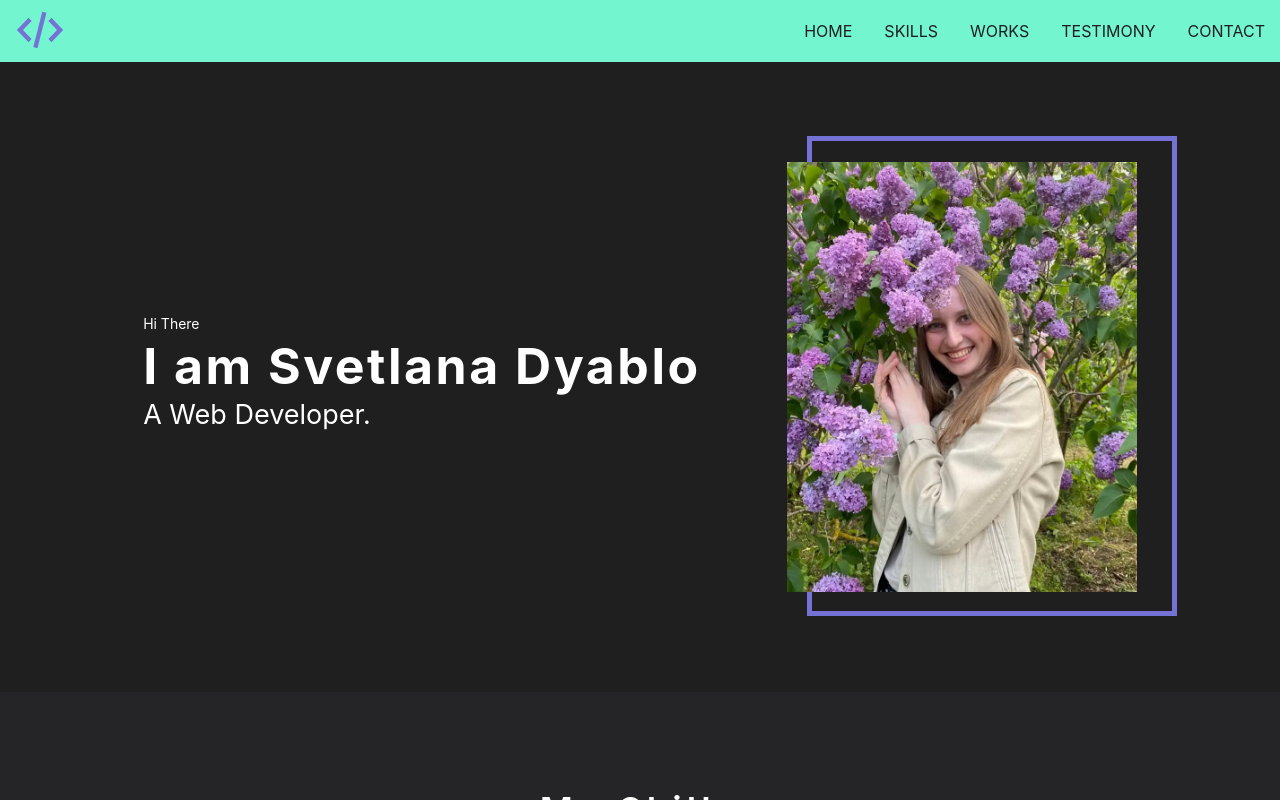
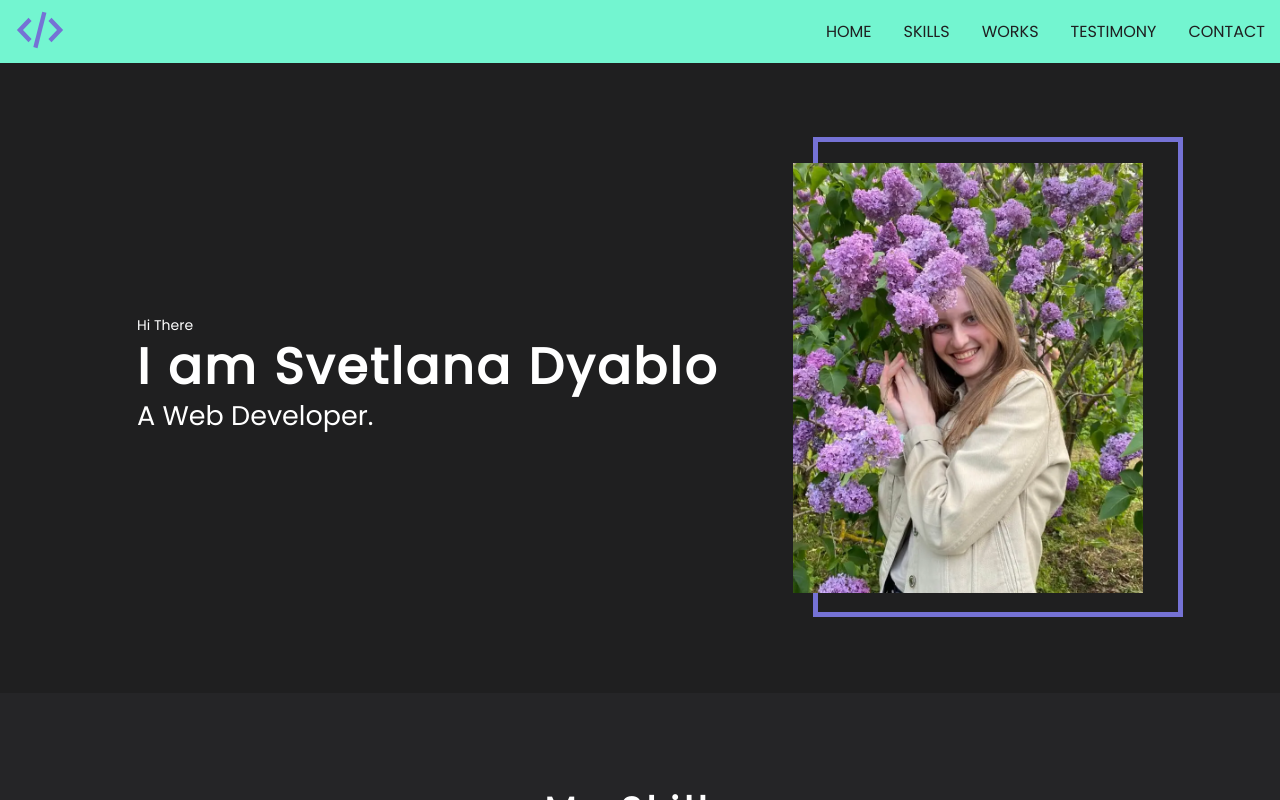
Before and after one commit to akach-dev/styled, a React (Create React App) app: page / in a window 1280 px wide. Built offline with nearby package versions, Linux system fonts and the light colour scheme.

Commit message:
add global styles

```diff
--- a/src/index.css
+++ /dev/null
@@ -1,66 +0,0 @@
-body {
-    font-family: -apple-system, BlinkMacSystemFont, 'Segoe UI', 'Roboto', 'Oxygen',
-    'Ubuntu', 'Cantarell', 'Fira Sans', 'Droid Sans', 'Helvetica Neue',
-    sans-serif;
-    -webkit-font-smoothing: antialiased;
-    -moz-osx-font-smoothing: grayscale;
-}
-
-code {
-    font-family: source-code-pro, Menlo, Monaco, Consolas, 'Courier New',
-    monospace;
-}
-
-/* Обнуляющий стиль */
-*,
-*::before,
-*::after {
-    box-sizing: border-box;
-    margin: 0;
-    padding: 0;
-    border: 0;
-}
-
-li {
-    list-style: none;
-}
-
-a {
-    color: inherit;
-}
-
-a,
-a:visited {
-    text-decoration: none;
-}
-
-a:hover {
-    text-decoration: none;
-}
-
-h1,
-h2,
-h3,
-h4,
-h5,
-h6 {
-    font-weight: inherit;
-    font-size: inherit;
-}
-
-img {
-    vertical-align: top;
-}
-
-body,
-html {
-    height: 100%;
-    line-height: 1;
-}
-
-main {
-    flex: 1 1 auto;
-    background-color: antiquewhite;
-}
-
-/* ================================================================ */
--- a/src/index.tsx
+++ b/src/index.tsx
@@ -1,16 +1,17 @@
 import React from 'react';
 import ReactDOM from 'react-dom/client';
-import './index.css';
 import App from './App';
 import reportWebVitals from './reportWebVitals';
+import {GlobalStyled} from "./styles/Global.styled";
 
 const root = ReactDOM.createRoot(
-  document.getElementById('root') as HTMLElement
+   document.getElementById('root') as HTMLElement
 );
 root.render(
-  <React.StrictMode>
-    <App />
-  </React.StrictMode>
+   <React.StrictMode>
+     <GlobalStyled/>
+     <App/>
+   </React.StrictMode>
 );
 
 // If you want to start measuring performance in your app, pass a function
--- /dev/null
+++ b/src/styles/Global.styled.tsx
@@ -0,0 +1,71 @@
+import {createGlobalStyle} from "styled-components";
+
+export const GlobalStyled = createGlobalStyle`
+  body {
+    font-family: 'Poppins', sans-serif, -apple-system, BlinkMacSystemFont, 'Segoe UI', 'Roboto', 'Oxygen',
+    'Ubuntu', 'Cantarell', 'Fira Sans', 'Droid Sans', 'Helvetica Neue',
+    sans-serif;
+    -webkit-font-smoothing: antialiased;
+    -moz-osx-font-smoothing: grayscale;
+  }
+
+  /* Обнуляющий стиль */
+  *,
+  *::before,
+  *::after {
+    box-sizing: border-box;
+    margin: 0;
+    padding: 0;
+    border: 0;
+  }
+
+  li {
+    list-style: none;
+  }
+
+  a {
+    color: inherit;
+  }
+
+  a,
+  a:visited {
+    text-decoration: none;
+  }
+
+  a:hover {
+    text-decoration: none;
+  }
+
+  button {
+    background-color: unset;
+    border: none;
+  }
+
+  h1,
+  h2,
+  h3,
+  h4,
+  h5,
+  h6 {
+    font-weight: inherit;
+    font-size: inherit;
+  }
+
+  img {
+    vertical-align: top;
+  }
+
+  body,
+  html {
+    height: 100%;
+    line-height: 1;
+  }
+
+  main {
+    flex: 1 1 auto;
+    background-color: antiquewhite;
+  }
+
+  /* ================================================================ */
+
+`
```
